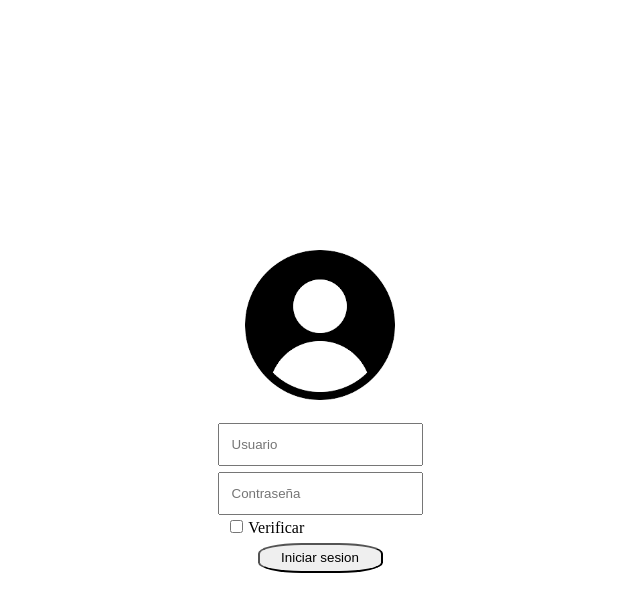
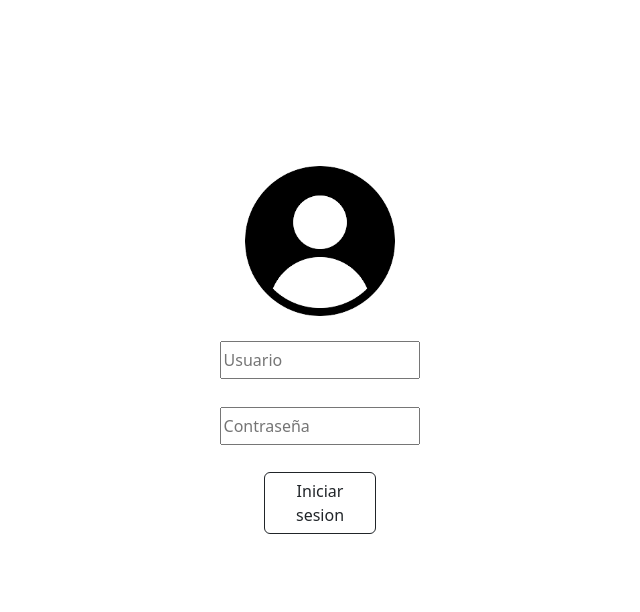
Before and after one commit to pilarlaborde1411-source/tpfinalcuatri, a PHP site: page /sesion.html in a window 1280 px wide. Shown: the top 612 px of the page, without its empty margins (320-960 px from the left). Run offline with PHP 8.4, Linux system fonts and the light colour scheme.

Commit message:
inicio de sesion

```diff
--- a/sesion.css
+++ b/sesion.css
@@ -1,36 +1,40 @@
-.sesion{
-   width: 300px;
-   height: 300px;
-   text-align: center;
-   padding: 40px 40px;
-   margin: auto;
-   margin-top: 210px;
+.container{
+    display: flex;
+    flex-direction: column;
+    color: rgb(0, 0, 0);
+    width: 27%;
+    height: 25%;
+    justify-content: center;
+    align-items: center;
+    margin: auto;
+    margin-top: 13%;
+}
 
+.usuario {
+    background-image: url('im/usuariosesion.png');
+    background-size: contain;
+    background-repeat: no-repeat;
+    width: 150px;
+    height: 150px;
 }
-.veri
-{
-   padding-right: 108px;
-   margin-bottom: 2%;
+
+.form {
+    width: 20%;
+    display: flex;
+    flex-direction: column;
+    justify-content: center;
+    align-items: center;
+    margin: auto;
+    padding: auto;
+    margin-top: 2%;
 }
-button
-{
-   width: 125px;
-   height: 30px;
-   border-radius: 35%;
+
+.form input {
+    width: 90%;
+    height: 38px;
+    margin: 1%;
 }
-#formse input
-{
-   padding: 4%;
-   margin: 1%;
+
+.form button {
+    width: 50%;
 }
-.fotito
-{
-width: 50%;
-height: 50%;
-background-image: url(im/usuariosesion.png);
-background-position: center;
-background-repeat: no-repeat;
-background-size: cover;
-margin: auto;
-margin-bottom: 20px;
-}
--- a/sesion.html
+++ b/sesion.html
@@ -5,18 +5,17 @@
     <meta name="viewport" content="width=device-width, initial-scale=1.0">
     <title>Document</title>
     <link rel="stylesheet" href="sesion.css">
+    <link href="https://cdn.jsdelivr.net/npm/bootstrap@5.3.8/dist/css/bootstrap.min.css" rel="stylesheet" integrity="sha384-sRIl4kxILFvY47J16cr9ZwB07vP4J8+LH7qKQnuqkuIAvNWLzeN8tE5YBujZqJLB" crossorigin="anonymous">
 </head>
 <body>
-    <div class="sesion">
-        <div class="fotito"></div>
-        <form method="post" action="" id="formse">
+    <div class="container">
+        <div class="usuario"></div>
+        <form method="post" action="" class="form">
             <input type="text"  name="nombre" required placeholder="Usuario"> <br>
             <input type="password" name="contrasena" required placeholder="Contraseña"> <br>
-            <div class="veri">
-            <input type="checkbox"> Verificar  <br>
-            </div>
-            <button type="submit">Iniciar sesion</button>
+            <button type="submit" class="btn btn-outline-dark">Iniciar sesion</button>
         </form>
     </div>
 </body>
+<script src="https://cdn.jsdelivr.net/npm/bootstrap@5.3.8/dist/js/bootstrap.bundle.min.js" integrity="sha384-FKyoEForCGlyvwx9Hj09JcYn3nv7wiPVlz7YYwJrWVcXK/BmnVDxM+D2scQbITxI" crossorigin="anonymous"></script>
 </html>
```
